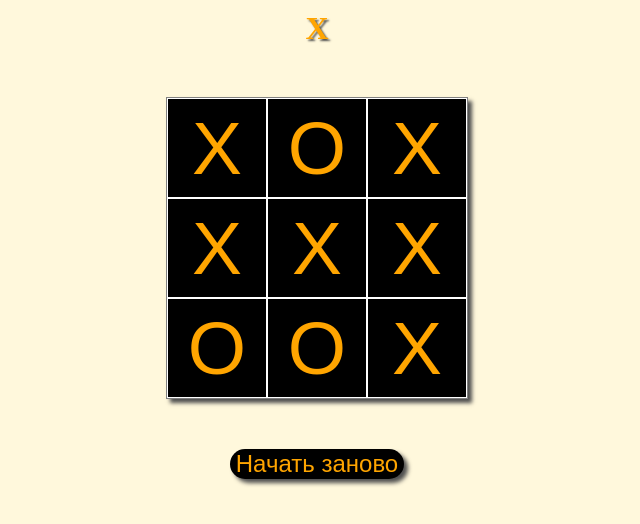
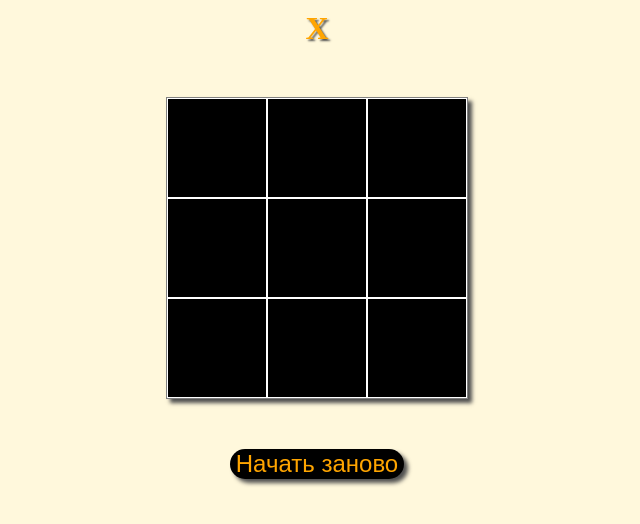
Before and after one commit to alexis871aa/cross-zero, a React (Vite) app: page / in a window 1280 px wide. Shown: the top 524 px of the page, without its empty margins (323-963 px from the left). Built offline with nearby package versions, Linux system fonts and the light colour scheme.

Commit message:
modified Game.jsx and filed.module.css for vertical-align

```diff
--- a/src/Game.jsx
+++ b/src/Game.jsx
@@ -5,7 +5,7 @@ export const Game = () => {
 	const [currentPlayer, setCurrentPlayer] = useState('X');
 	const [isGameEnded, setIsGameEnded] = useState(false);
 	const [isDraw, setIsDraw] = useState(false);
-	const [field, setField] = useState(['X', 'O', 'X', 'X', 'X', 'X', 'O', 'O', 'X']);
+	const [field, setField] = useState(['', '', '', '', '', '', '', '', '']);
 
 	return (
 		<GameLayout
--- a/src/components/Field/field.module.css
+++ b/src/components/Field/field.module.css
@@ -9,6 +9,7 @@
 .button {
 	width: 100px;
 	height: 100px;
+	vertical-align: top;
 	font-size: 75px;
 	color: orange;
 	background-color: black;
```
